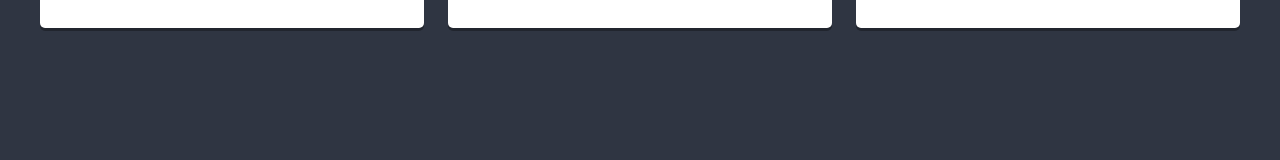
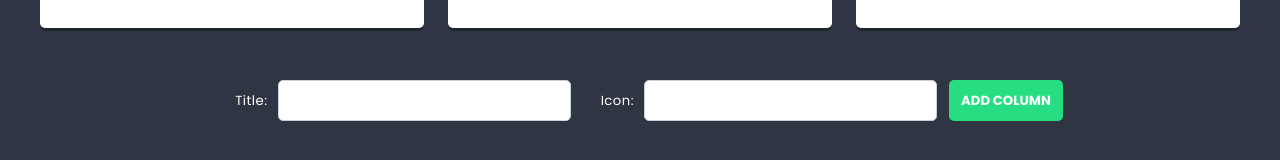
Before and after one commit to tomsob87/first-react-project, a React (Create React App) app: page / in a window 1280 px wide. Shown: the part 592-752 px from the top of the page. Built offline with nearby package versions, Linux system fonts and the light colour scheme.

Commit message:
Add addColumn function && css styling

```diff
--- a/package.json
+++ b/package.json
@@ -10,6 +10,7 @@
     "react": "^18.3.1",
     "react-dom": "^18.3.1",
     "react-scripts": "5.0.1",
+    "shortid": "^2.2.16",
     "web-vitals": "^2.1.4"
   },
   "scripts": {
--- /dev/null
+++ b/src/components/ColumnForm/ColumnForm.js
@@ -0,0 +1,27 @@
+import styles from './ColumnForm.module.scss'
+import { useState } from 'react';
+import Button from '../Button/Button';
+import TextInput from '../TextInput/TextInput';
+
+const ColumnForm = props => {
+
+    const [title, setTitle] = useState('');
+    const [icon, setIcon] = useState('');
+
+    const handleSubmit = e => {
+        e.preventDefault();
+        props.action({ title: title, icon: icon });
+        setTitle('');
+        setIcon('');
+    };
+
+    return (
+        <form className={styles.columnForm} onSubmit={handleSubmit}>
+            <span>Title:</span> <TextInput value={title} onChange={e => setTitle(e.target.value)} />
+            <span>Icon:</span> <TextInput value={icon} onChange={e => setIcon(e.target.value)} />
+            <Button>Add column</Button>
+        </form>
+    );
+};
+
+export default ColumnForm;
--- /dev/null
+++ b/src/components/ColumnForm/ColumnForm.module.scss
@@ -0,0 +1,8 @@
+.columnForm {
+    margin-top: 30px;
+    text-align: center;
+    padding: 10px;
+    span {
+        padding: 0 6px 0 30px;
+    }
+}
--- a/src/components/List/List.js
+++ b/src/components/List/List.js
@@ -1,7 +1,22 @@
+import { useState } from 'react';
+import shortid from 'shortid';
+
 import styles from './List.module.scss';
 import Column from '../Column/Column';
+import ColumnForm from '../ColumnForm/ColumnForm';
 
 const List = () => {
+
+    const [columns, setColumns] = useState([
+        { id: 1, title: 'Books', icon: 'book' },
+        { id: 2, title: 'Movies', icon: 'film' },
+        { id: 3, title: 'Games', icon: 'gamepad' }
+    ]);
+
+    const addColumn = newColumn => {
+        setColumns([...columns, { id: shortid(), title: newColumn.title, icon: newColumn.icon }]);
+    };
+
     return (
         <div className={styles.list}>
             <header className={styles.header}>
@@ -9,11 +24,11 @@
             </header>
             <p className={styles.description}>Interesting things I want to check out</p>
             <section className={styles.columns}>
-                <Column title="Books" icon="book" />
-                <Column title="Movies" icon="film" />
-                <Column title="Games" icon="gamepad" />
+                {columns.map(column => <Column key={column.id} title={column.title} icon={column.icon} />)}
             </section>
+            <ColumnForm action={addColumn} />
         </div>
+
     );
 };
 
--- a/src/components/TextInput/TextInput.js
+++ b/src/components/TextInput/TextInput.js
@@ -1,7 +1,7 @@
 import styles from './TextInput.module.scss';
 
 const TextInput = props => {
-    return <input className={styles.input} placeholder={props.placeholder} type="text" />
+    return <input className={styles.input} value={props.value} onChange={props.onChange} placeholder={props.placeholder} type="text" />
 }
 
 export default TextInput;
```
Also changed, not shown: 1 other file (tests, documents, lock files or other folders).
